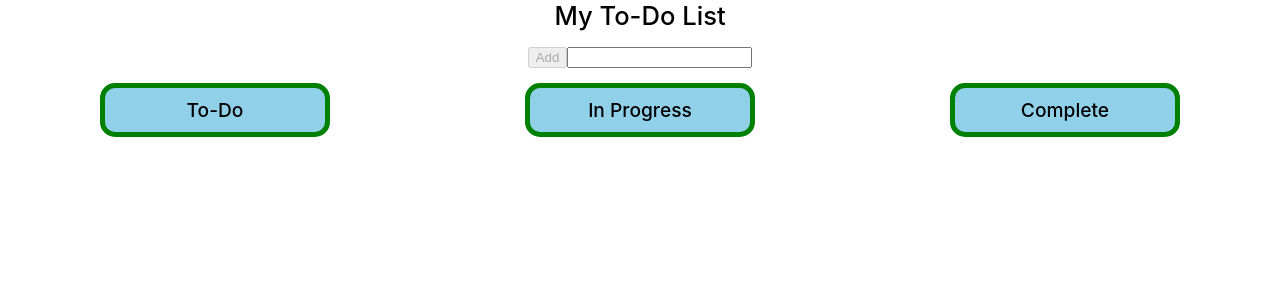
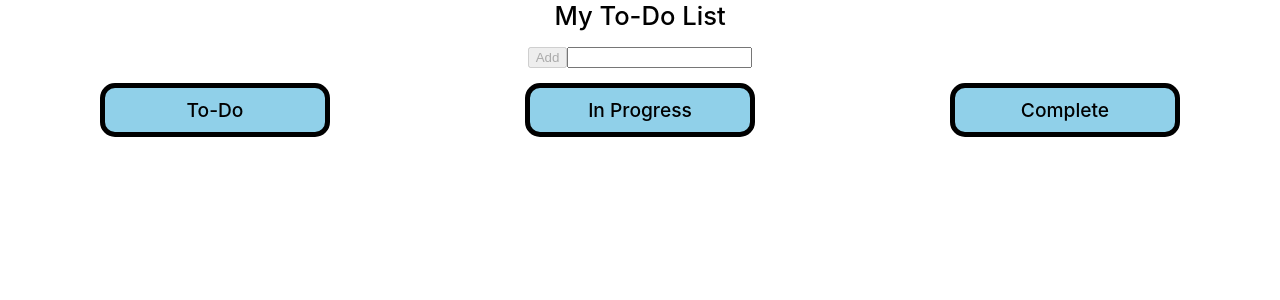
Before and after one commit to ShawnRyan-AL/Reminder, a React (Create React App) app: page / in a window 1280 px wide. Shown: the top 300 px of the page. Built offline with nearby package versions, Linux system fonts and the light colour scheme.

Commit message:
Reverted border color change to black

```diff
--- a/src/App.css
+++ b/src/App.css
@@ -23,7 +23,7 @@
 .to-do-list__complete {
   border: solid;
   border-width: 5px;
-  border-color: green;
+  border-color: black;
   border-radius: 15px;
   padding: 10px;
   background-color: #90d0e9;
```
